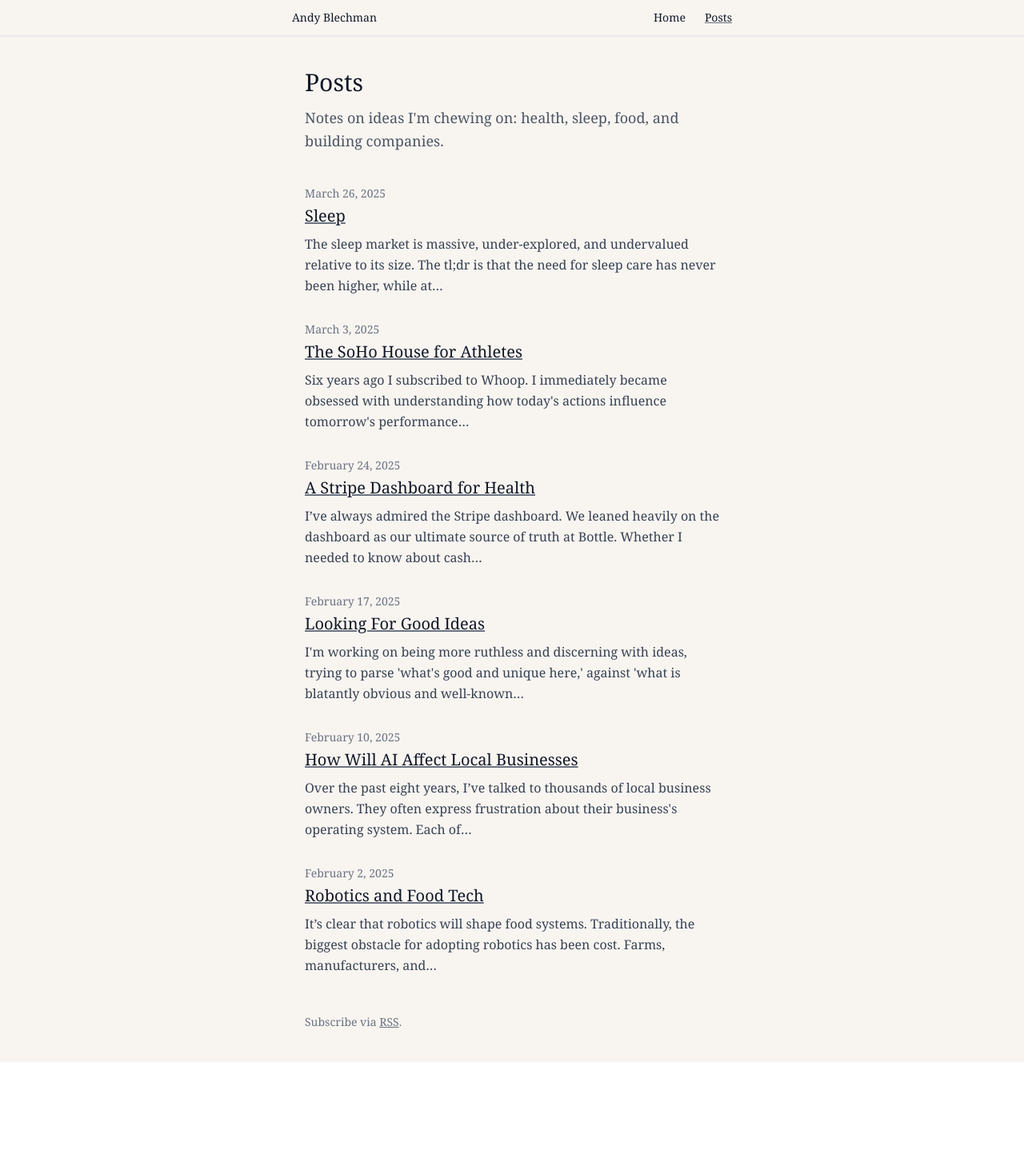
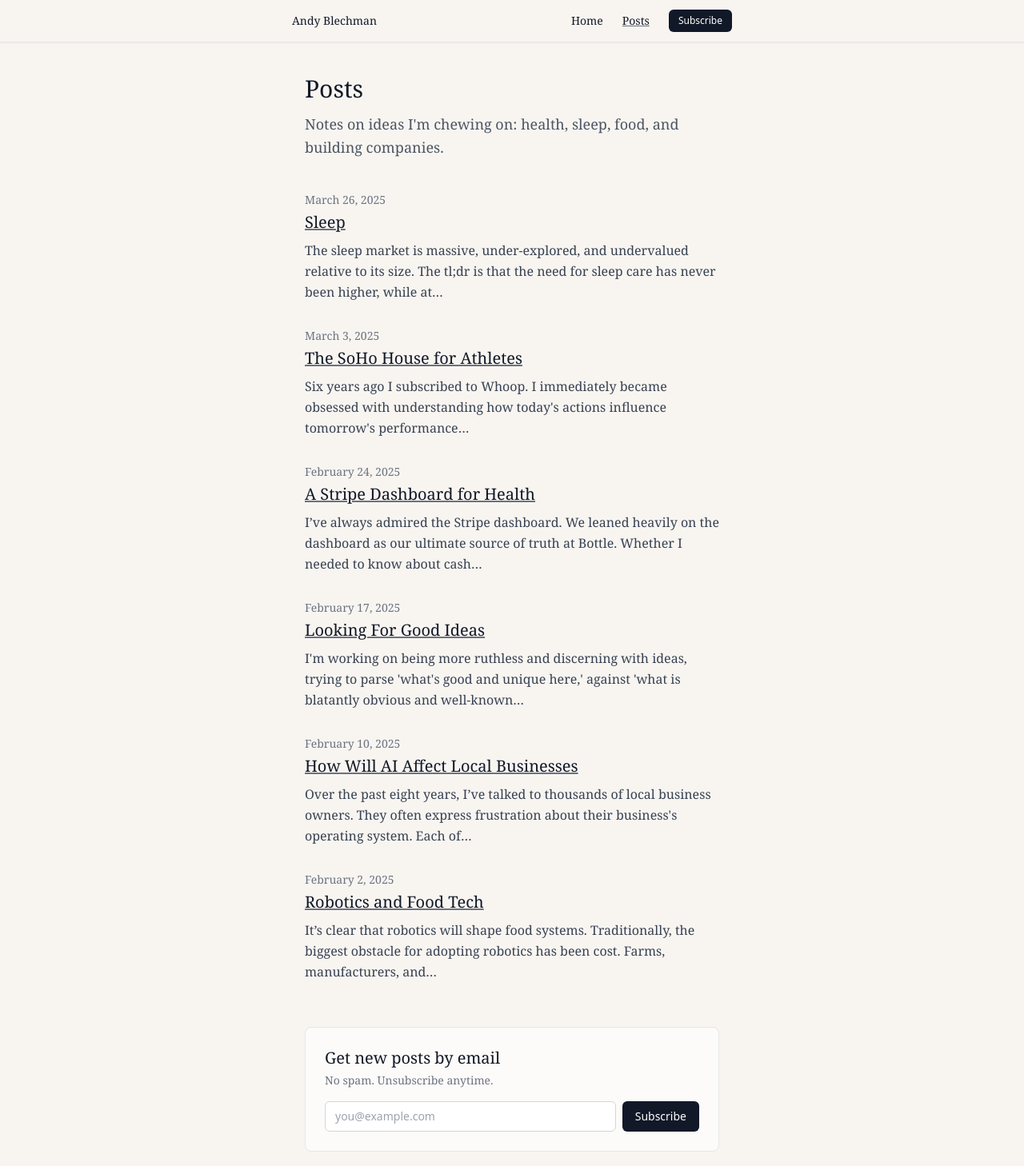
Before and after one commit to ablechman/andyblechman.com, a React (Vite) app: page /blog in a window 1280 px wide. Shown: the top 1458 px of the page at 80% size. Before the commit the page ends 1328 px from the top, so only its background shows below. Built offline with nearby package versions, Linux system fonts and the light colour scheme.

Commit message:
Add subscribe button and email boxes (design only, no storage yet)
Co-Authored-By: Claude Opus 5.5 <noreply@anthropic.com>

```diff
--- a/src/Layout.jsx
+++ b/src/Layout.jsx
@@ -1,5 +1,6 @@
 import React, { useEffect } from 'react';
 import { Link, NavLink, Outlet, useLocation } from 'react-router-dom';
+import { SubscribeButton } from './components/Subscribe';
 
 const navLink = ({ isActive }) =>
   `text-sm font-medium hover:text-gray-600 ${isActive ? 'text-gray-900 underline decoration-gray-500' : 'text-gray-900'}`;
@@ -26,13 +27,14 @@ const Layout = () => (
         <Link to="/" className="text-sm font-medium text-gray-900 hover:text-gray-600">
           Andy Blechman
         </Link>
-        <div className="flex items-center space-x-6">
+        <div className="flex items-center space-x-4 sm:space-x-6">
           <NavLink to="/" end className={navLink}>
             Home
           </NavLink>
           <NavLink to="/blog" className={navLink}>
             Posts
           </NavLink>
+          <SubscribeButton />
         </div>
       </div>
     </nav>
--- /dev/null
+++ b/src/components/Subscribe.jsx
@@ -0,0 +1,100 @@
+import React, { useEffect, useRef, useState } from 'react';
+import { useLocation } from 'react-router-dom';
+
+// Placeholder until Supabase is wired up: pretends to save the email.
+async function saveEmail(email) {
+  await new Promise((resolve) => setTimeout(resolve, 400));
+  return { ok: true, email };
+}
+
+export function SubscribeForm({ autoFocus = false }) {
+  const [email, setEmail] = useState('');
+  const [status, setStatus] = useState('idle'); // idle | saving | done | error
+
+  const onSubmit = async (e) => {
+    e.preventDefault();
+    setStatus('saving');
+    try {
+      const result = await saveEmail(email.trim());
+      setStatus(result.ok ? 'done' : 'error');
+    } catch {
+      setStatus('error');
+    }
+  };
+
+  if (status === 'done') {
+    return <p className="text-base text-gray-700">Thanks. You'll get new posts by email.</p>;
+  }
+
+  return (
+    <form onSubmit={onSubmit} className="flex gap-2">
+      <input
+        type="email"
+        required
+        autoFocus={autoFocus}
+        value={email}
+        onChange={(e) => setEmail(e.target.value)}
+        placeholder="you@example.com"
+        aria-label="Email address"
+        className="min-w-0 flex-1 rounded-md border border-gray-300 bg-white px-3 py-2 font-sans text-sm placeholder-gray-400 focus:border-gray-900 focus:outline-none"
+      />
+      <button
+        type="submit"
+        disabled={status === 'saving'}
+        className="rounded-md bg-gray-900 px-4 py-2 font-sans text-sm font-medium text-white hover:bg-gray-700 disabled:opacity-60"
+      >
+        {status === 'saving' ? 'Subscribing…' : 'Subscribe'}
+      </button>
+      {status === 'error' && <span className="sr-only">Something went wrong. Try again.</span>}
+    </form>
+  );
+}
+
+export function SubscribeBox({ title = 'Get new posts by email', note = 'No spam. Unsubscribe anytime.' }) {
+  return (
+    <section className="rounded-lg border border-gray-200 bg-white/60 p-6">
+      <h2 className="text-xl font-normal mb-1">{title}</h2>
+      <p className="text-sm text-gray-500 mb-4">{note}</p>
+      <SubscribeForm />
+    </section>
+  );
+}
+
+export function SubscribeButton() {
+  const [open, setOpen] = useState(false);
+  const ref = useRef(null);
+  const { pathname } = useLocation();
+
+  useEffect(() => setOpen(false), [pathname]);
+
+  useEffect(() => {
+    if (!open) return undefined;
+    const onKey = (e) => e.key === 'Escape' && setOpen(false);
+    const onClick = (e) => ref.current && !ref.current.contains(e.target) && setOpen(false);
+    document.addEventListener('keydown', onKey);
+    document.addEventListener('mousedown', onClick);
+    return () => {
+      document.removeEventListener('keydown', onKey);
+      document.removeEventListener('mousedown', onClick);
+    };
+  }, [open]);
+
+  return (
+    <div ref={ref} className="relative">
+      <button
+        type="button"
+        onClick={() => setOpen((o) => !o)}
+        aria-expanded={open}
+        className="rounded-md bg-gray-900 px-3 py-1.5 font-sans text-xs font-medium text-white hover:bg-gray-700"
+      >
+        Subscribe
+      </button>
+      {open && (
+        <div className="absolute right-0 mt-3 w-80 max-w-[calc(100vw-2rem)] rounded-lg border border-gray-200 bg-[#f8f5f1] p-4 shadow-lg">
+          <p className="text-sm text-gray-700 mb-3">Get new posts by email.</p>
+          <SubscribeForm autoFocus />
+        </div>
+      )}
+    </div>
+  );
+}
--- a/src/pages/Blog.jsx
+++ b/src/pages/Blog.jsx
@@ -3,6 +3,7 @@ import { Link } from 'react-router-dom';
 import { posts } from '../posts';
 import { formatDate } from '../lib/frontmatter';
 import { useTitle } from '../Layout';
+import { SubscribeBox } from '../components/Subscribe';
 
 const Blog = () => {
   useTitle('Posts');
@@ -31,8 +32,12 @@ const Blog = () => {
         ))}
       </div>
 
-      <p className="mt-12 text-sm text-gray-500">
-        Subscribe via{' '}
+      <div className="mt-14">
+        <SubscribeBox />
+      </div>
+
+      <p className="mt-4 text-sm text-gray-500">
+        Or follow via{' '}
         <a href="/rss.xml" className="underline decoration-gray-500 hover:decoration-gray-900">
           RSS
         </a>
--- a/src/pages/Home.jsx
+++ b/src/pages/Home.jsx
@@ -3,6 +3,7 @@ import { Link } from 'react-router-dom';
 import { posts } from '../posts';
 import { formatDate } from '../lib/frontmatter';
 import { useTitle } from '../Layout';
+import { SubscribeBox } from '../components/Subscribe';
 
 const link = 'underline decoration-gray-500 hover:decoration-gray-900 font-medium';
 
@@ -152,6 +153,8 @@ const Home = () => {
             </li>
           </ul>
         </section>
+
+        <SubscribeBox />
       </main>
     </>
   );
--- a/src/pages/Post.jsx
+++ b/src/pages/Post.jsx
@@ -4,6 +4,7 @@ import { getPost } from '../posts';
 import { formatDate } from '../lib/frontmatter';
 import { useTitle } from '../Layout';
 import NotFound from './NotFound';
+import { SubscribeBox } from '../components/Subscribe';
 
 const Post = () => {
   const { slug } = useParams();
@@ -22,7 +23,11 @@ const Post = () => {
         <div className="prose" dangerouslySetInnerHTML={{ __html: post.html }} />
       </article>
 
-      <footer className="mt-16 pt-8 border-t border-gray-200 flex justify-between text-sm">
+      <div className="mt-16">
+        <SubscribeBox title="Enjoyed this? Get the next one by email" />
+      </div>
+
+      <footer className="mt-12 pt-8 border-t border-gray-200 flex justify-between text-sm">
         <Link to="/blog" className="font-medium underline decoration-gray-500 hover:decoration-gray-900">
           ← All posts
         </Link>
```
